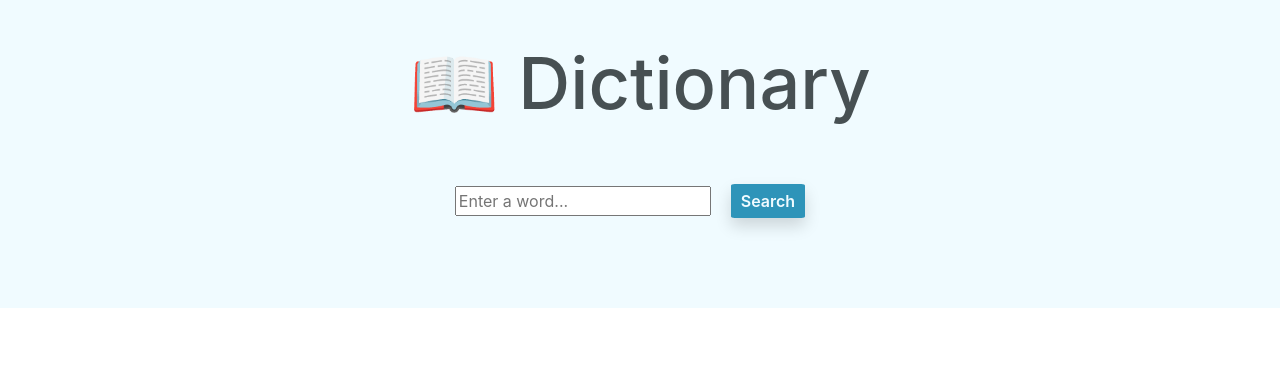
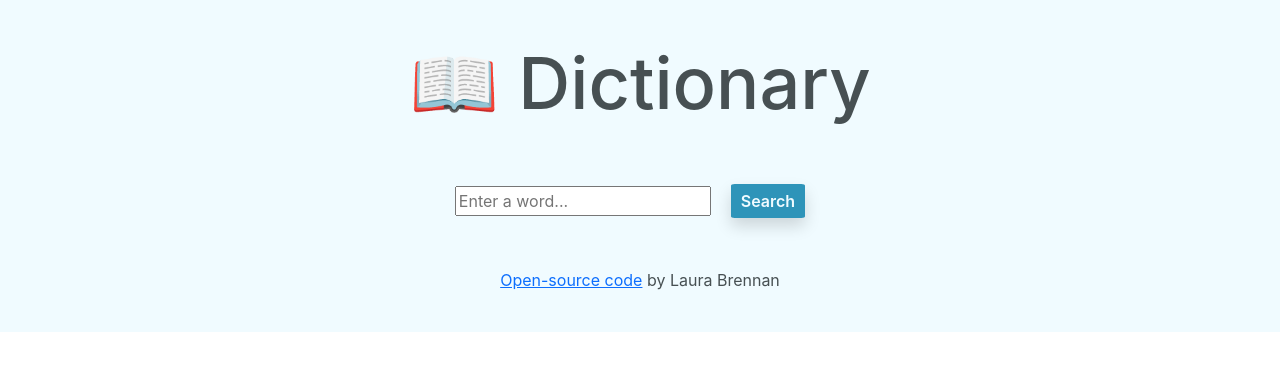
Before and after one commit to LaBren90/dictionary-project, a React (Create React App) app: page / in a window 1280 px wide. Shown: the top 370 px of the page. Built offline with nearby package versions, Linux system fonts and the light colour scheme.

Commit message:
added github link

```diff
--- a/src/App.js
+++ b/src/App.js
@@ -4,8 +4,18 @@
 export default function App() {
   return (
     <div className="App">
-      <h1 className="z-depth-2">📖 Dictionary </h1>
+      <h1>📖 Dictionary </h1>
       <SearchEngine />
+      <footer>
+        <a
+          href="https://github.com/LaBren90/dictionary-project"
+          target="_blank"
+          rel="noreferrer"
+        >
+          Open-source code
+        </a>{" "}
+        by Laura Brennan
+      </footer>
     </div>
   );
 }
```
